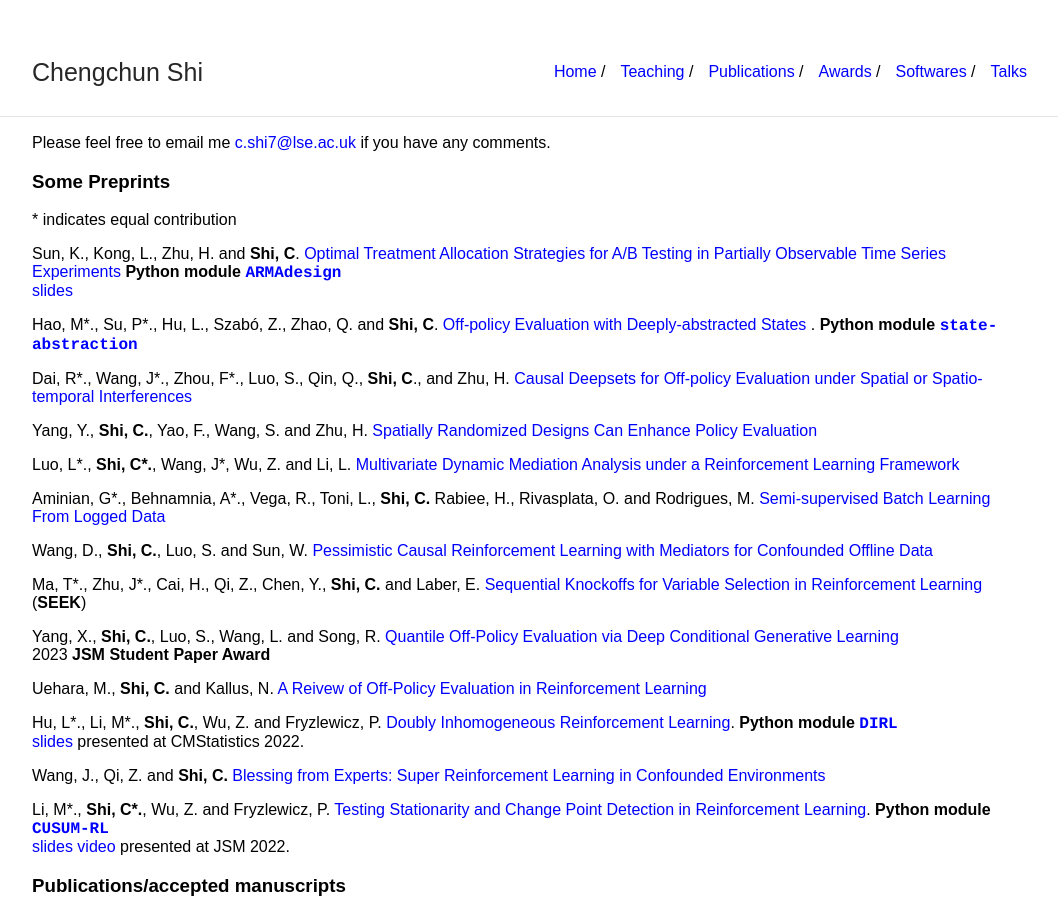
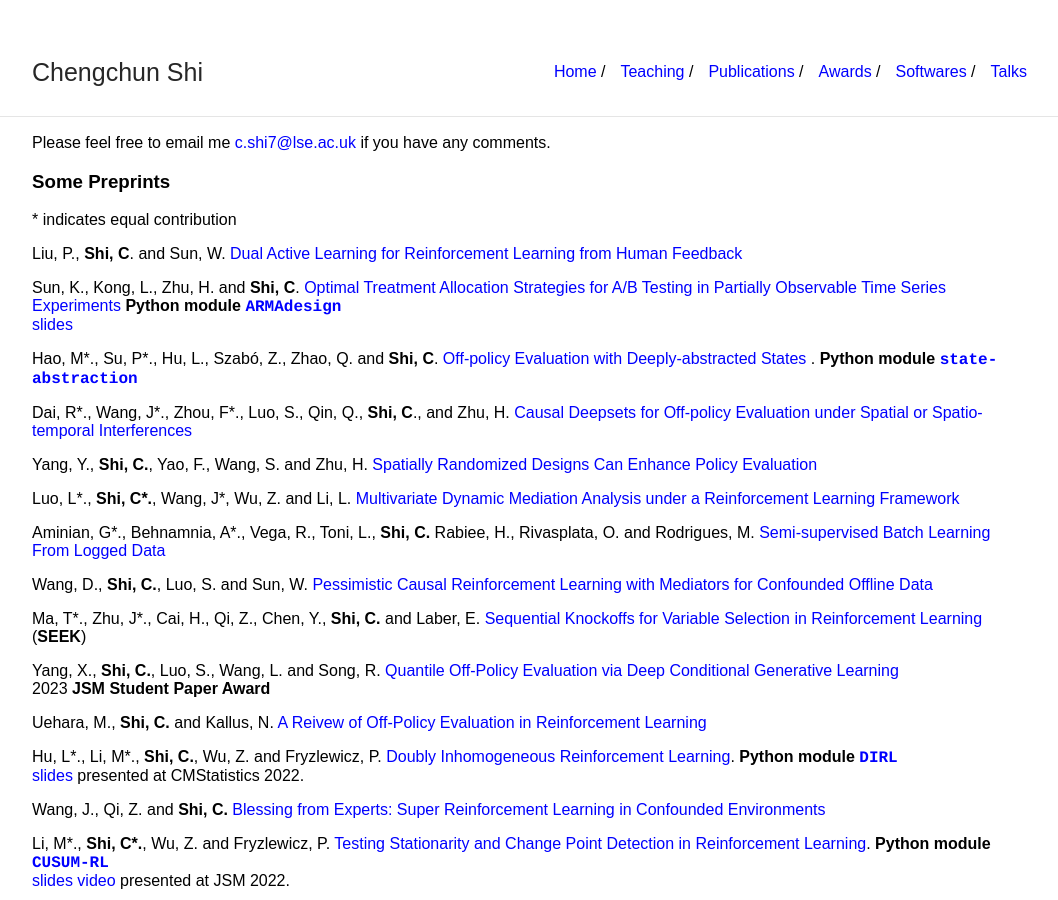
Before and after one commit to callmespring/callmespring.github.io, a Jekyll site: the page built from publication.md, in a window 1280 px wide and 900 px high. Shown: the whole window, without its empty margins (108-1166 px from the left). Built offline with Jekyll 4.4.1, drawn with Linux system fonts in a browser that asks for light colours.

Commit message:
Update publication.md

```diff
--- a/publication.md
+++ b/publication.md
@@ -10,6 +10,9 @@ Please feel free to email me <c.shi7@lse.ac.uk> if you have any comments.
 ### Some Preprints
 
 \* indicates equal contribution
+
+Liu, P., **Shi, C**. and Sun, W. [Dual Active Learning for Reinforcement Learning from
+Human Feedback](https://arxiv.org/pdf/2410.02504)
 
 Sun, K., Kong, L., Zhu, H. and **Shi, C**. [Optimal Treatment Allocation Strategies for A/B Testing in Partially Observable Time Series Experiments](https://arxiv.org/pdf/2408.05342) **Python module** [<span style="font-family:courier;">**ARMAdesign**</span>](https://github.com/datake/ARMADesign) <br/> [<font size="3">slides</font>](./slides/design.pdf)
 
```
